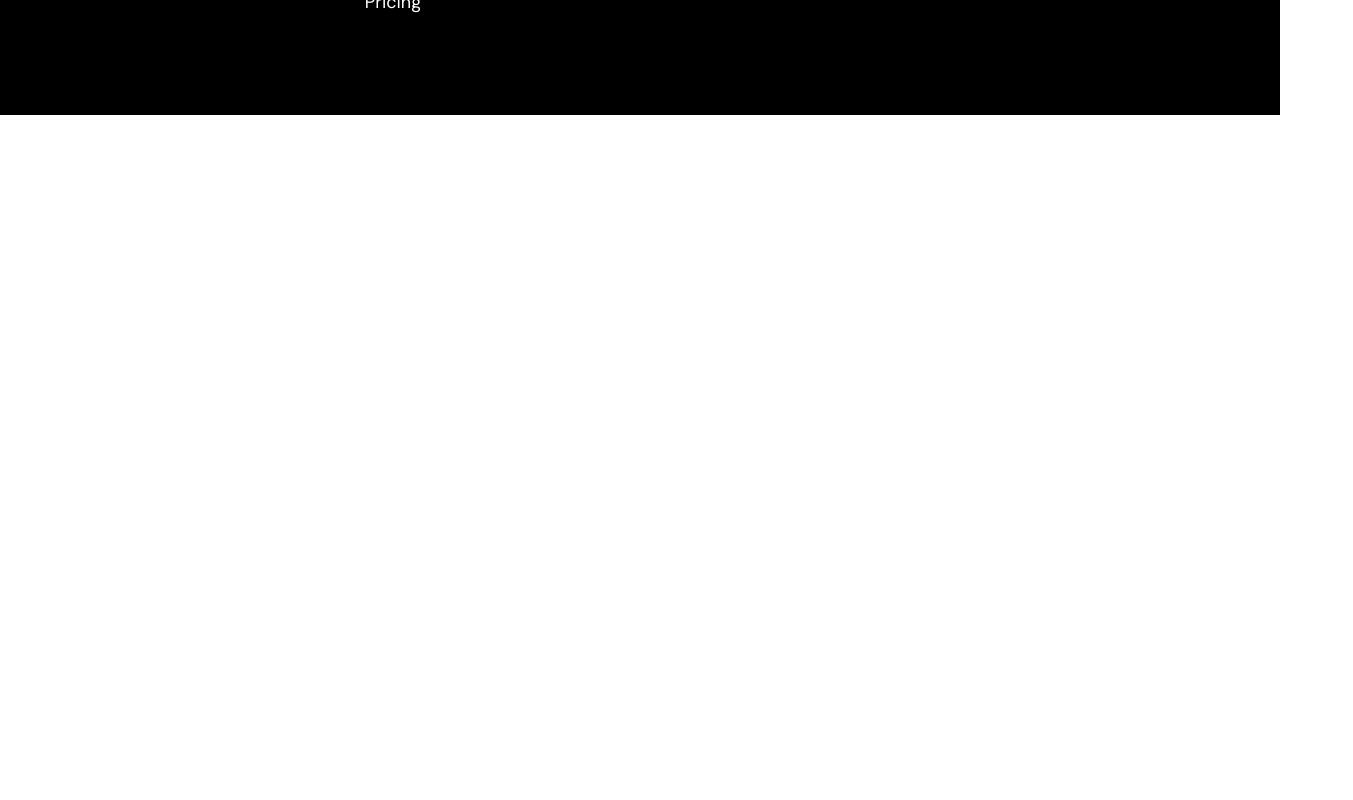
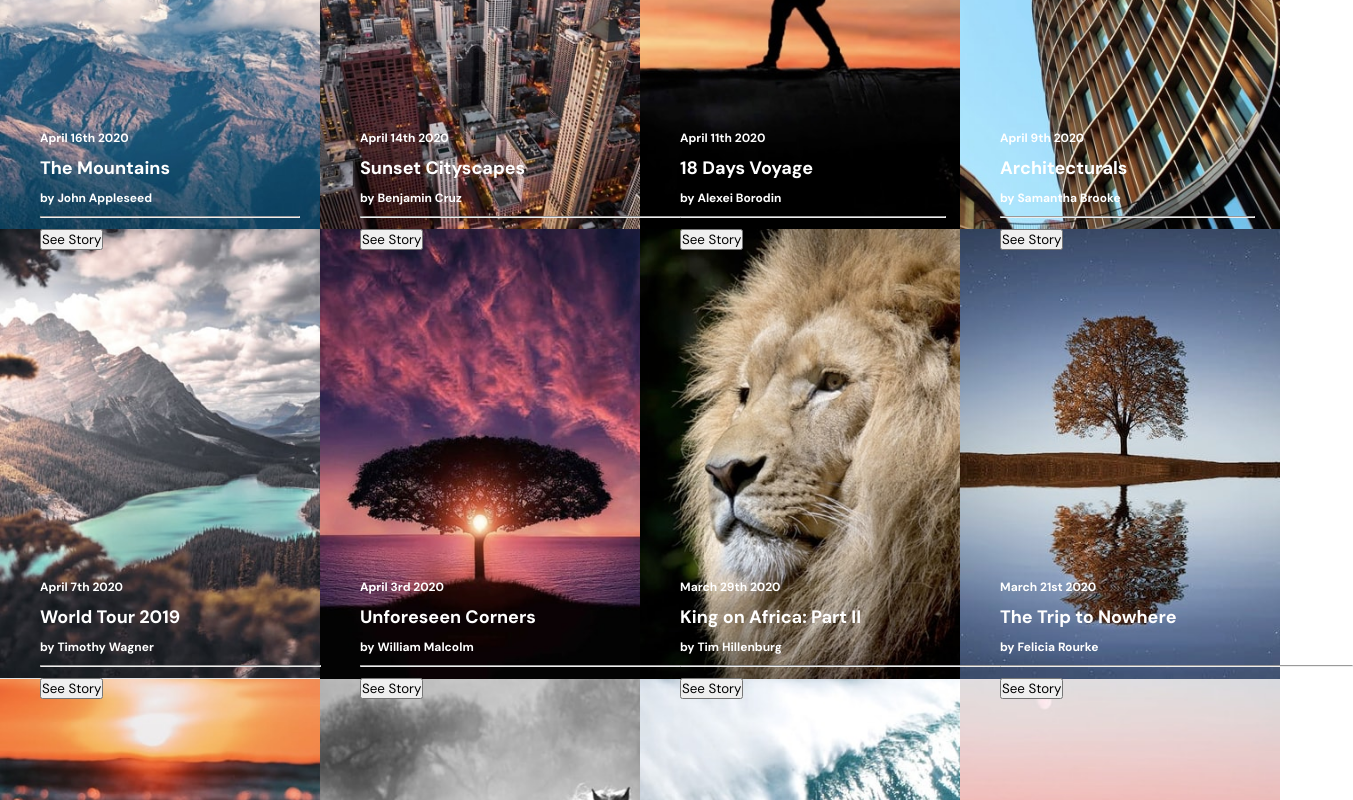
Before and after one commit to clf94-dev/photosnap-react, a React (Create React App) app: page /stories in a window 1280 px wide. Shown: the part 300-1100 px from the top of the page, 1353 px wide, since content can reach past the window. Before the commit the page ends 800 px from the top, so only its background shows below. Built offline with nearby package versions, Linux system fonts and the light colour scheme.

Commit message:
added stories to stories page

```diff
--- /dev/null
+++ b/src/components/FullStoriesData.js
@@ -0,0 +1,109 @@
+export const FullStoriesData = [{
+        index: 0,
+        imgALT: 'The Mountains',
+        title: 'The Mountains',
+        author: 'by John Appleseed',
+        date: 'April 16th 2020'
+    },
+    {
+        index: 1,
+        imgALT: 'Sunset Cityscapes',
+        title: 'Sunset Cityscapes',
+        author: 'by Benjamin Cruz',
+        date: 'April 14th 2020'
+    },
+    {
+        index: 2,
+        imgALT: '18 Days Voyage',
+        title: '18 Days Voyage',
+        author: 'by Alexei Borodin',
+        date: '  April 11th 2020'
+    }, {
+        index: 3,
+        imgALT: 'Architecturals',
+        title: 'Architecturals',
+        author: 'by Samantha Brooke ',
+        date: 'April 9th 2020'
+    },
+    {
+        index: 4,
+        imgALT: 'World Tour 2019',
+        title: 'World Tour 2019',
+        author: ' by Timothy Wagner',
+        date: '  April 7th 2020'
+    },
+    {
+        index: 5,
+        imgALT: ' Unforeseen Corners',
+        title: ' Unforeseen Corners',
+        author: 'by William Malcolm',
+        date: 'April 3rd 2020'
+    }, {
+        index: 6,
+        imgALT: 'King on Africa: Part II',
+        title: 'King on Africa: Part II',
+        author: ' by Tim Hillenburg',
+        date: 'March 29th 2020'
+    },
+    {
+        index: 7,
+        imgALT: 'The Trip to Nowhere',
+        title: 'The Trip to Nowhere',
+        author: ' by Felicia Rourke',
+        date: '  March 21st 2020'
+    },
+    {
+        index: 8,
+        imgALT: '  Rage of The Sea',
+        title: '  Rage of The Sea',
+        author: 'by Mohammed Abdul',
+        date: ' March 19th 2020'
+    },
+    {
+        index: 9,
+        imgALT: ' Running Free',
+        title: ' Running Free',
+        author: 'by Michelle',
+        date: ' March 16th 2020'
+    }, {
+        index: 10,
+        imgALT: '  Behind the Waves',
+        title: '  Behind the Waves',
+        author: 'by Lamarr Wilson ',
+        date: 'March 11th 2020'
+    },
+    {
+        index: 11,
+        imgALT: ' Calm Waters',
+        title: ' Calm Waters',
+        author: ' by Felicia Rourke',
+        date: '  March 9th 2020'
+    },
+    {
+        index: 12,
+        imgALT: '  The Milky Way',
+        title: '  The Milky Way',
+        author: 'by Benjamin Cruz',
+        date: '  March 5th 2020'
+    },
+    {
+        index: 13,
+        imgALT: ' Night at The Dark Forest',
+        title: ' Night at The Dark Forest',
+        author: ' by  Mohammed Abdul',
+        date: ' March 4th 2020'
+    }, {
+        index: 14,
+        imgALT: '  Somwarpet’s Beauty',
+        title: 'Somwarpet’s Beauty',
+        author: 'by Michelle ',
+        date: 'March 1st 2020'
+    },
+    {
+        index: 15,
+        imgALT: '  Land of Dreams',
+        title: ' Land of Dreams',
+        author: 'by William Malcolm',
+        date: '   February 25th 2020'
+    }
+]
--- a/src/components/HomeStoryCard.jsx
+++ b/src/components/HomeStoryCard.jsx
@@ -4,9 +4,30 @@ import Mountains from '../images/stories/desktop/mountains.jpg'
 import Sunset from '../images/stories/desktop/cityscapes.jpg'
 import Voyage from '../images/stories/desktop/18-days-voyage.jpg'
 import Architec from '../images/stories/desktop/architecturals.jpg'
+
+import World from '../images/stories/desktop/world-tour.jpg'
+import Corners from '../images/stories/desktop/unforeseen-corners.jpg'
+import King from '../images/stories/desktop/king-on-africa.jpg'
+import Nowhere from '../images/stories/desktop/trip-to-nowhere.jpg'
+import Rage from '../images/stories/desktop/rage-of-the-sea.jpg'
+import Free from '../images/stories/desktop/running-free.jpg'
+import Waves from '../images/stories/desktop/behind-the-waves.jpg'
+import Waters from '../images/stories/desktop/calm-waters.jpg'
+import Milky from '../images/stories/desktop/milky-way.jpg'
+import Forest from '../images/stories/desktop/dark-forest.jpg'
+import Beauty from '../images/stories/desktop/somwarpet.jpg'
+import Dreams from '../images/stories/desktop/land-of-dreams.jpg'
+
+
+
+
+
+
+
+
 import {Grid} from '@material-ui/core/'
 function HomeStoryCard(props) {
-    const HomeStoriesIMGD = [Mountains, Sunset, Voyage, Architec];
+    const HomeStoriesIMGD = [Mountains, Sunset, Voyage, Architec, World, Corners, King, Nowhere, Rage, Free, Waves, Waters,Milky, Forest, Beauty,Dreams];
     return (
 
             <Grid item lg={3} sm={6} xs={12} className='story-cont'>
@@ -16,6 +37,7 @@ function HomeStoryCard(props) {
                         <img src={HomeStoriesIMGD[props.index]} alt={props.alt}/>
                     </Grid>
                     <Grid item lg={12} className='text-col'>
+                        <h4>{props.date}</h4>
                         <h3>
                             {props.title}
                         </h3>
--- /dev/null
+++ b/src/components/StoriesCards.jsx
@@ -0,0 +1,29 @@
+import React from 'react'
+
+
+import HomeStoryCard from './HomeStoryCard'
+import { Grid } from '@material-ui/core'
+
+import './styles/App.css'
+import { FullStoriesData } from './FullStoriesData'
+
+
+function StoriesCards() {
+    return (
+        <div>
+             <Grid container direction='row' >
+                {FullStoriesData.map(item => {
+                    return (<HomeStoryCard
+                        key={item.index}
+                        date={item.date}
+                        index={item.index}
+                        title={item.title}
+                        author={item.author}
+                        alt={item.imgALT} />)
+                })}
+            </Grid>
+        </div>
+    )
+}
+
+export default StoriesCards
--- a/src/components/pages/Stories.jsx
+++ b/src/components/pages/Stories.jsx
@@ -1,9 +1,10 @@
 import React from 'react'
+import StoriesCards from '../StoriesCards'
 
 function Stories() {
     return (
         <div>
-
+            <StoriesCards />
         </div>
     )
 }
--- a/src/components/styles/App.css
+++ b/src/components/styles/App.css
@@ -5,7 +5,12 @@
   font-family: "DM Sans", sans-serif;
 }
 
+body {
+  overflow-x: hidden;
+}
+
 .navbar {
+  overflow: hidden;
   height: 80px;
   display: flex;
   justify-content: center;
@@ -219,6 +224,16 @@
 .story-cont .img-cont img {
   z-index: -1;
   width: 100%;
+  height: 100%;
+}
+
+@media screen and (max-width: 500px) {
+  .story-cont .img-cont img {
+    width: 121%;
+  }
+  .story-cont .img-cont img:hover {
+    scale: 1 !important;
+  }
 }
 
 .story-cont .img-cont img:hover {
--- a/src/components/styles/App.scss
+++ b/src/components/styles/App.scss
@@ -10,8 +10,13 @@ sans-serif;
     font-family: $font;
 }
 
+body {
+    overflow-x: hidden;
+}
+
 //----------------Navbar Section --------------
 .navbar {
+    overflow: hidden;
     height: 80px;
     display: flex;
     justify-content: center;
@@ -196,6 +201,13 @@ sans-serif;
         img {
             z-index: -1;
             width: 100%;
+            @media screen and (max-width: 500px) {
+                width: 121%;
+                &:hover {
+                    scale: 1 !important;
+                }
+            }
+            height: 100%;
             &:hover {
                 scale: 1.05;
             }
```
Also changed, not shown: src/components/styles/App.min.css.
